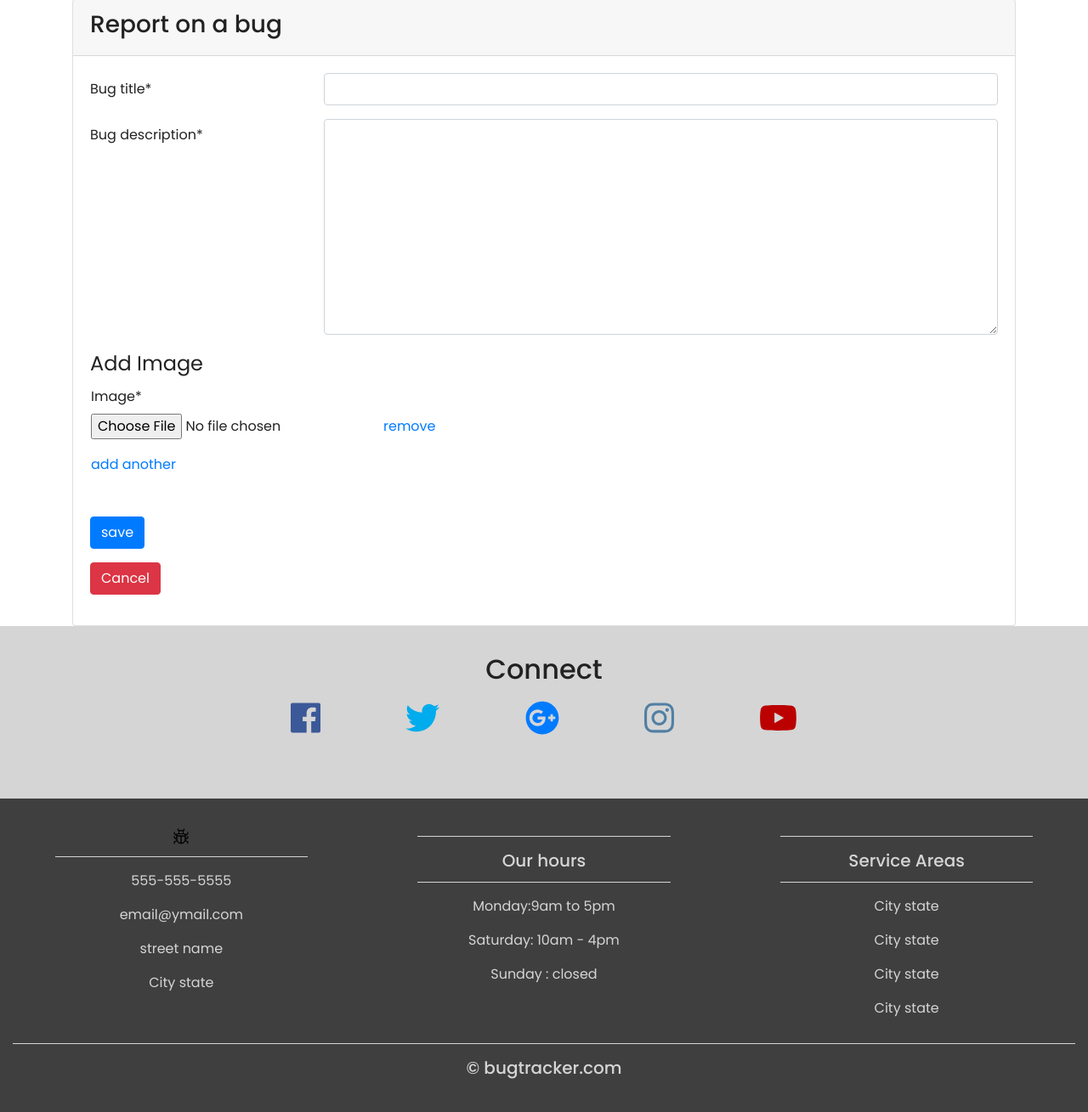
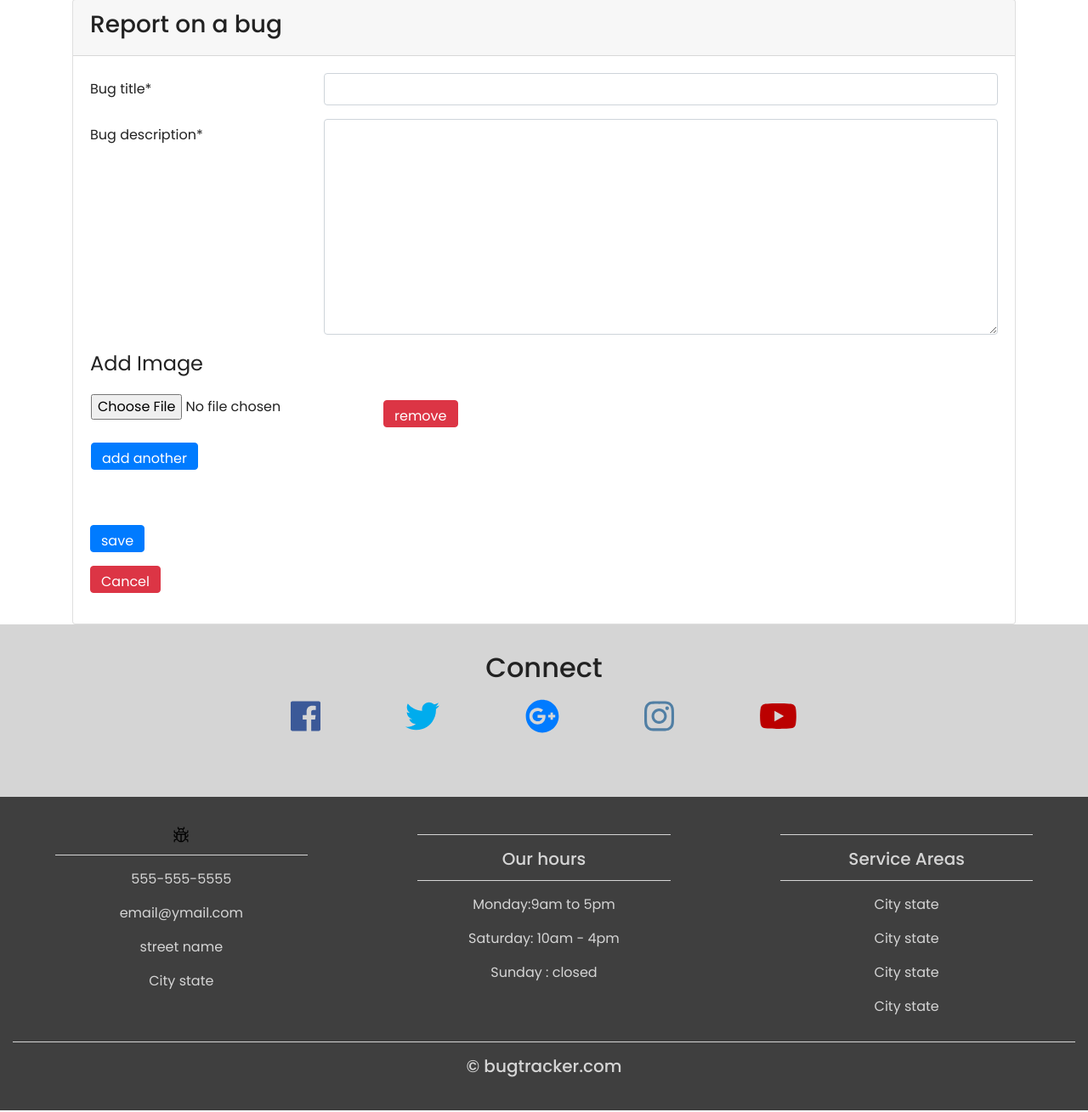
Before and after one commit to Muzamir0604/bugtracker, a Django app: page /bug/form/ in a window 1280 px wide. Shown: the part 101-1410 px from the top of the page at 85% size. Run offline with Django 3.2, Linux system fonts and the light colour scheme; some libraries are stand-ins or nearby versions.

Commit message:
add formset jquery button with bootstrap

```diff
--- a/bug/forms.py
+++ b/bug/forms.py
@@ -23,12 +23,13 @@ class BugForm(forms.ModelForm):
         self.helper.label_class = 'col-md-3 create-label'
         self.helper.field_class = 'col-md-9'
 
+
         self.helper.layout = Layout(
             Div(
                 Field('bug_title'),
                 Field('bug_description', css_class = 'row-fluid' ),
                 Fieldset('Add Image',
-                    Formset('image')),
+                    Formset('image',)),
                 # Field('note'),
                 HTML("<br>"),
                 ButtonHolder(Submit('submit', 'save')),
@@ -37,10 +38,13 @@ class BugForm(forms.ModelForm):
         )
 
 class ImageForm(forms.ModelForm):
-    image =  forms.ImageField(label='Image')
+    image =  forms.ImageField()
     class Meta:
         model= Image
         fields = ('image',)
+    def __init__(self, *args, **kwargs):
+        super(ImageForm,self).__init__(*args,**kwargs)
+        self.fields['image'].label = False
 
 ImageFormSet = inlineformset_factory(
     Bug, Image, form=ImageForm, fields=['image'], extra=1, can_delete=True, max_num=3, validate_max=True
--- a/bug/templates/bug/formset.html
+++ b/bug/templates/bug/formset.html
@@ -1,6 +1,6 @@
 {% load static %}
 {% load crispy_forms_tags %}
-
+<link href="{% static '/styles/main.css' %}" rel="stylesheet">
 <table>
 {{ formset.management_form|crispy }}
 
@@ -33,4 +33,6 @@
         deleteText: 'remove',
         prefix: '{{ formset.prefix }}',
     });
+    $(".delete-row").addClass("btn btn-danger no-margin-padding");
+    $(".add-row").addClass("btn btn-primary no-margin-padding")
 </script>
--- a/static/styles/main.css
+++ b/static/styles/main.css
@@ -16,7 +16,11 @@ html,body{
 }
 .btn{
   margin-bottom:1rem;
+  padding-bottom: 0rem;
 }
+
+
+
 .login-jumbo{
   padding-top: 0;
 }
```
Also changed, not shown: db.sqlite3, media/post_images/new-stuff-c_3.png (added), media/post_images/new-stuff-c_3_Kw4tZkf.png (added), media/post_images/new-stuff-c_3_dBhPmtv.png (added), media/post_images/new-stuff-nature_9qm9cgh.jpg (added).
